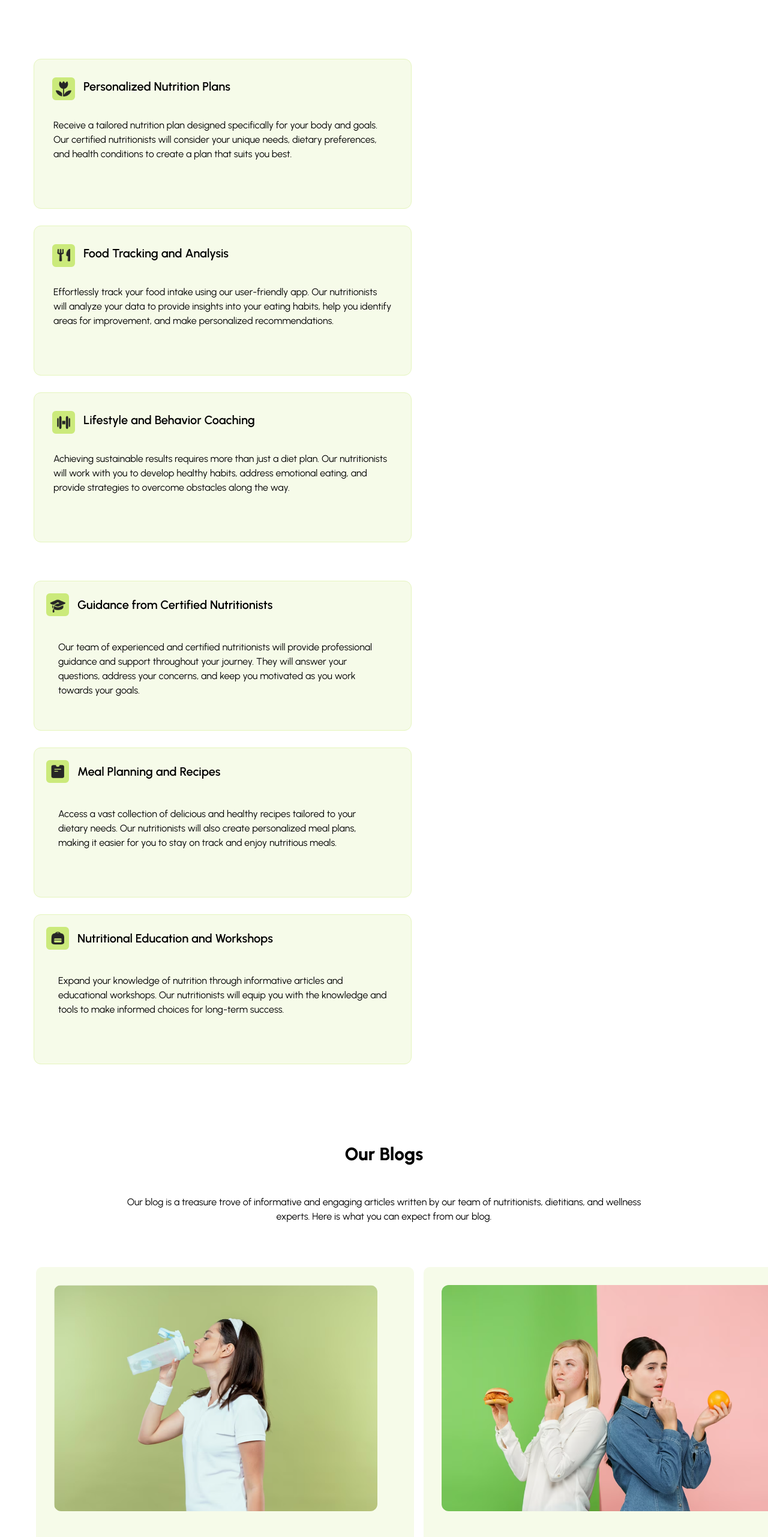
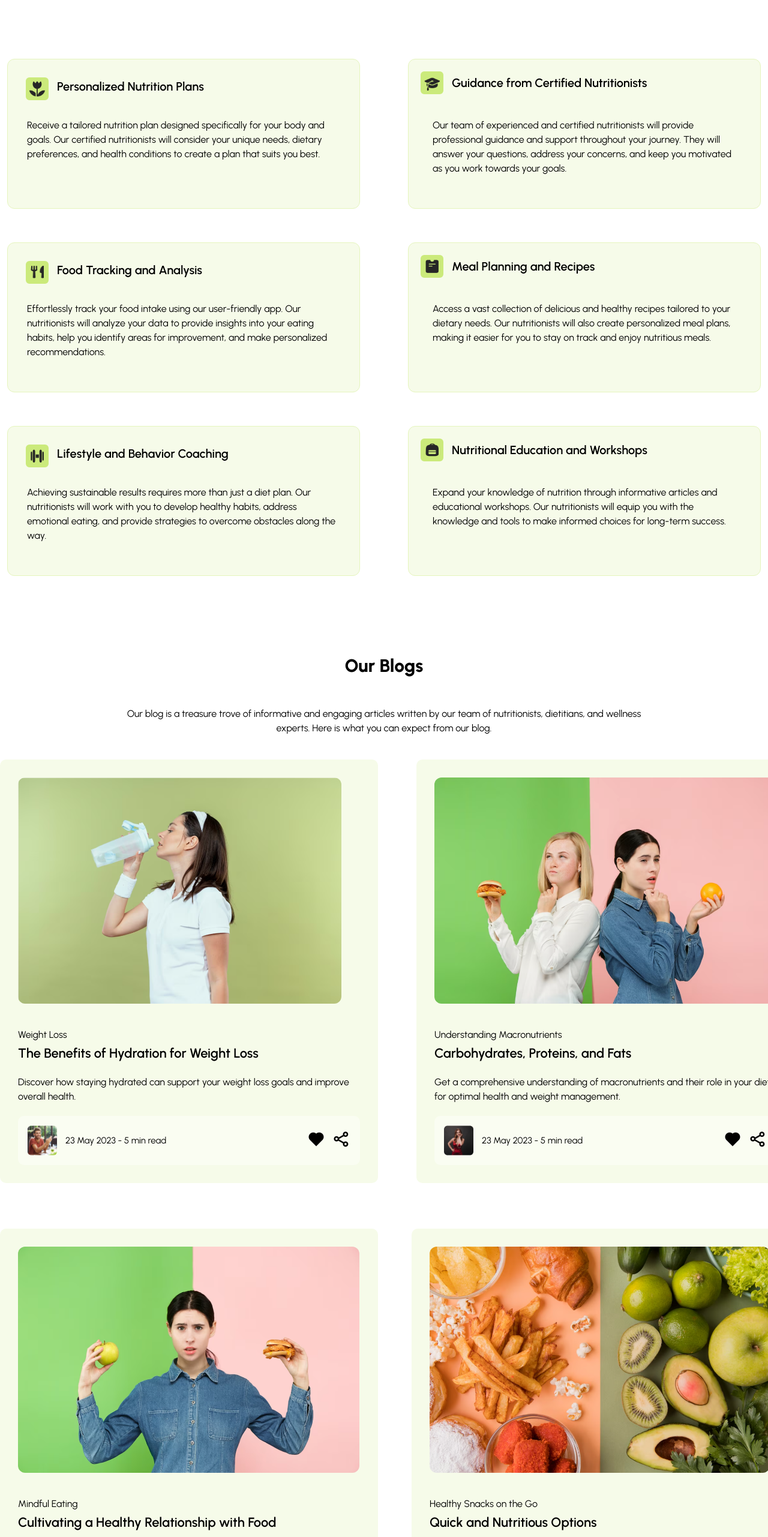
Before and after one commit to Ndahiroloicke/Nutritionist-web-app, a React (Vite) app: page / in a window 1280 px wide. Shown: the part 1019-3581 px from the top of the page at 60% size. Built offline with nearby package versions, Linux system fonts and the light colour scheme.

Commit message:
Development

```diff
--- a/src/components/Home/blogs/blogsrep.jsx
+++ b/src/components/Home/blogs/blogsrep.jsx
@@ -21,8 +21,9 @@ function Blogsforhome() {
           </span>
         </p>
       </div>
-      <div className="flex flex-col justify-between md:mx-[60px] mx-3 my-8">
-        <div className="flex sm:flex-row flex-col gap-4">
+      <div className="w-full">
+        <div className="w-fit mx-auto space-y-14">
+        <div className="flex flex-row space-x-16">
           <Firstblogs
             blogtitle="Weight Loss"
             homl="Discover how staying hydrated can support your weight loss goals and improve overall health."
@@ -38,7 +39,7 @@ function Blogsforhome() {
             homep="Carbohydrates, Proteins, and Fats"
           />
         </div>
-        <div className="flex sm:flex-row flex-col gap-4">
+        <div className="flex flex-row space-x-14">
           <Firstblogs
             blogtitle="Mindful Eating"
             homl="Learn how practicing mindful eating can help you develop a healthier relationship with food and improve your overall well-being."
@@ -54,6 +55,7 @@ function Blogsforhome() {
             homep="Quick and Nutritious Options"
           />
         </div>
+        </div>
       </div>
     </div>
   );
--- a/src/components/Home/features.jsx
+++ b/src/components/Home/features.jsx
@@ -11,12 +11,14 @@ const Feature = () => {
           destination for all things nutrition and wellness.
         </p>
       </div>
-      <div className="features mx-11">
-        <div className="three-1-components">
+      <div className="w-full">
+        <div className="flex flex-row space-x-14 w-fit mx-auto">
+        <div className="">
           <Trinity />
         </div>
-        <div className="three-2-components">
+        <div className="">
           <Tritity />
+        </div>
         </div>
       </div>
     </div>
--- a/src/components/Home/threefirst.jsx
+++ b/src/components/Home/threefirst.jsx
@@ -3,7 +3,7 @@ import divine2 from "../../assets/95ad6b91-98e3-4b79-882e-111eaaeca1ca.png";
 import divine3 from "../../assets/ccefa74f-1337-4b61-b25b-aef4826c67fe.png";
 function Trinity() {
   return (
-    <div className="flex flex-col gap-7 my-8 px-3">
+    <div className="flex flex-col space-y-14 my-8 px-3">
       <div className="first-feature max-w-[630px] sm:h-[250px] h-[250px]  bg-[#F6FBE9]">
         <div>
           <div className="pic-and-h">
--- a/src/components/Home/threelast.jsx
+++ b/src/components/Home/threelast.jsx
@@ -3,7 +3,7 @@ import divine5 from "../../assets/7bbcb7b6-0617-4e41-9438-7a409c6e2ad4.png";
 import divine3 from "../../assets/2f741a03-f576-45c3-a840-9745fe0db12d.png";
 function Tritity() {
   return (
-    <div className="flex flex-col gap-7 my-8 px-3">
+    <div className="flex flex-col space-y-14 my-8 px-3">
       <div className="last-feature max-w-[630px] h-[250px] bg-[#F6FBE9]">
         <div className="pic-and-t ">
           <img src={divine4} alt="" />
```
